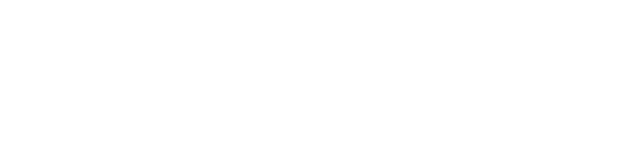
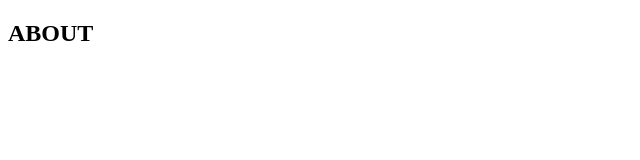
Before and after one commit to guledabdilatif/team-work, a plain HTML site: page index.html in a window 1280 px wide. Shown: the whole page, without its empty margins (0-640 px from the left). Drawn offline with Linux system fonts and the light colour scheme.

Commit message:
index file changed about

```diff
--- a/index.html
+++ b/index.html
@@ -6,6 +6,9 @@
     <title>Document</title>
 </head>
 <body>
+    <section>
+        <h1>ABOUT</h1>
+    </section>
 
 </body>
 </html>
```
